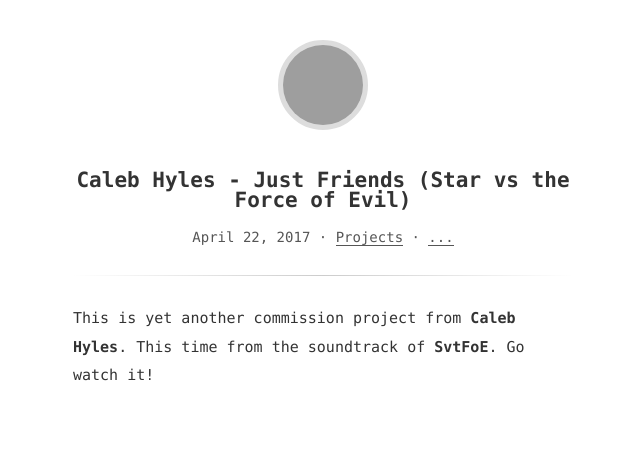
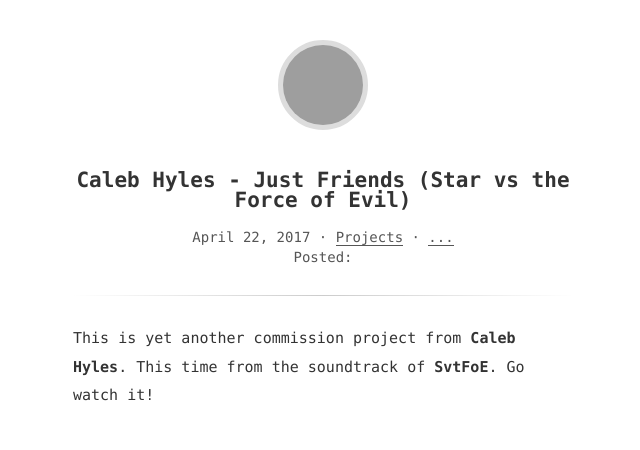
Before and after one commit to farpras/blog, a Jekyll site: the page built from _posts/2017-04-22-just-friends-caleb-hyles.md, in a window 1280 px wide. Shown: the top 450 px of the page, without its empty margins (317-957 px from the left). Built offline with Jekyll 4.4.1, drawn with Linux system fonts in a browser that asks for light colours; nearby versions of some CDN libraries; comment, search, counter and statistics services are not loaded; grey boxes are pictures that could not be loaded.

```diff
--- a/_includes/head.html
+++ b/_includes/head.html
@@ -23,6 +23,10 @@
 <link rel="apple-touch-icon" href="{{ site.baseurl }}/assets/touch-icon.png">
 <link rel="stylesheet" href="{{ site.baseurl }}/assets/core.css">
 <link rel="canonical" href="{{ page.url | prepend: site.baseurl }}">
+
+<!-- Moment.JS -->
+<script src="https://cdnjs.cloudflare.com/ajax/libs/moment.js/2.18.1/moment.min.js"></script>
+
 <link rel="alternate" type="application/atom+xml" title="{{ site.title }}" href="{{ site.baseurl }}/feed.xml" />
 
 {% if jekyll.environment == 'production' %}
--- a/_layouts/post.html
+++ b/_layouts/post.html
@@ -18,7 +18,11 @@ comments: true
 				{% unless forloop.last %}&nbsp;{% endunless %}
 			{% endfor %}
       {% if page.comments %} &middot; <a href="#disqus_thread">...</a>
-        {% endif %}
+      {% endif %}<br/>
+      Posted:
+      <script>
+        moment().format('{{ page.date | date: "%Y%m%d" }}');
+      </script>
   	</time>
 	</div>
 
```
Lines whose indentation alone changed are shown as unchanged.
